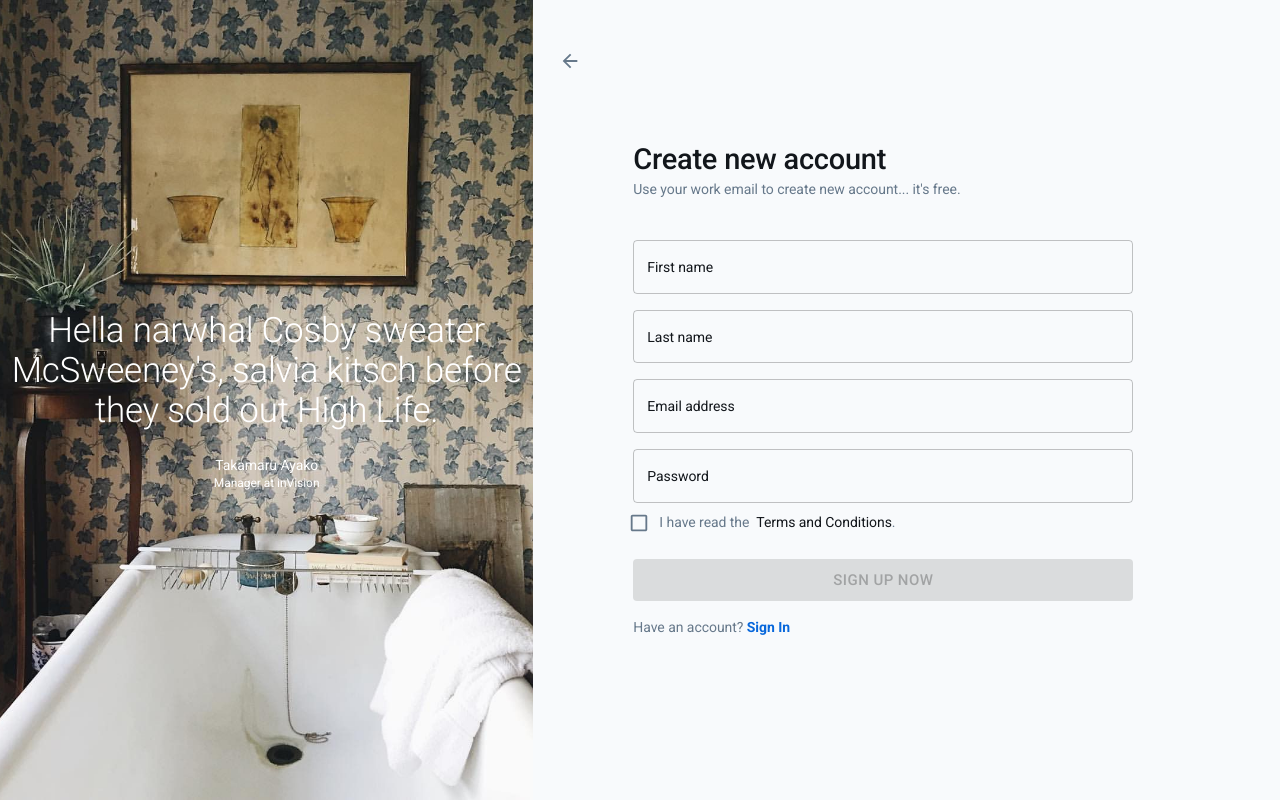
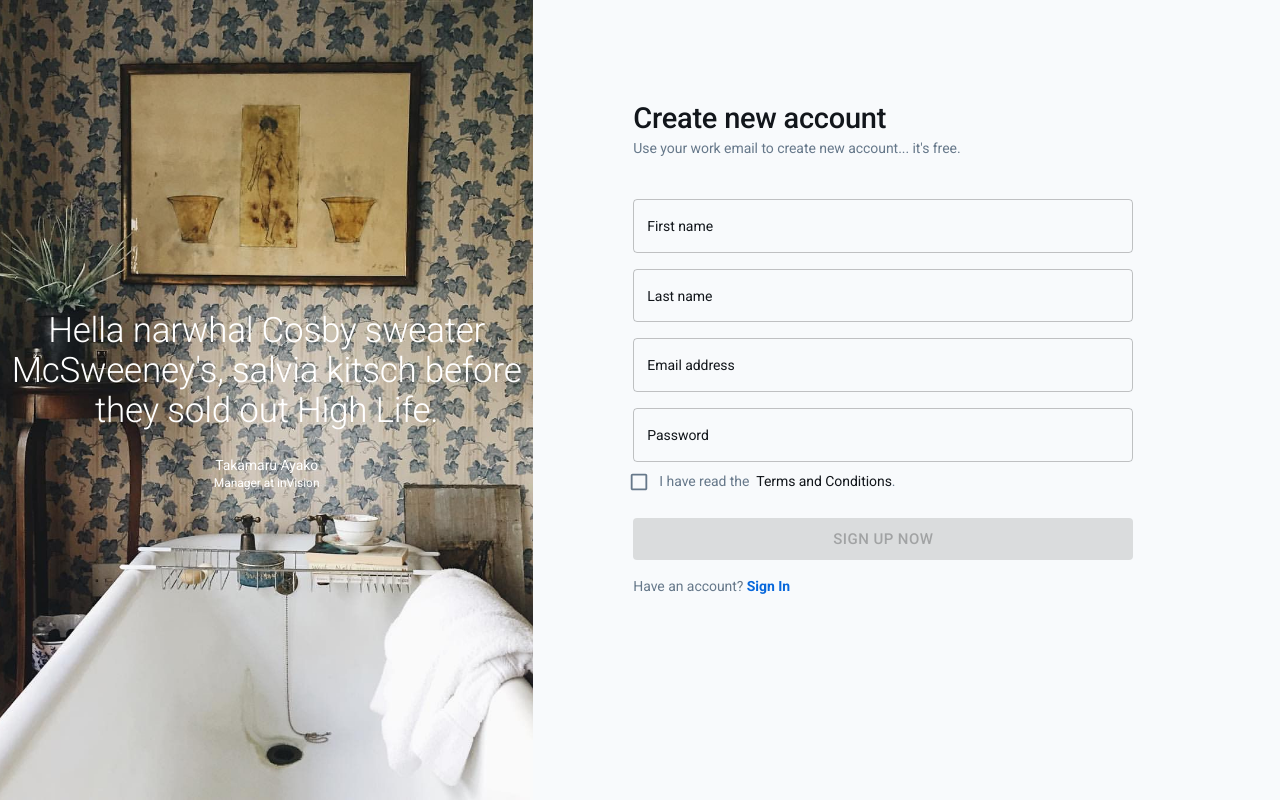
Before and after one commit to cloudrealtydev/react-material-admin, a React (Create React App) app: page /sign-up in a window 1280 px wide. Built offline with nearby package versions, Linux system fonts and the light colour scheme; what validate.js would draw is missing.

Commit message:
remove back button on register page.

```diff
--- a/src/views/SignUp/index.jsx
+++ b/src/views/SignUp/index.jsx
@@ -189,14 +189,14 @@ class SignUp extends Component {
             xs={12}
           >
             <div className={classes.content}>
-              <div className={classes.contentHeader}>
+              {/*<div className={classes.contentHeader}>
                 <IconButton
                   className={classes.backButton}
                   onClick={this.handleBack}
                 >
                   <ArrowBackIcon />
                 </IconButton>
-              </div>
+              </div>*/}
               <div className={classes.contentBody}>
                 <form className={classes.form}>
                   <Typography
```
